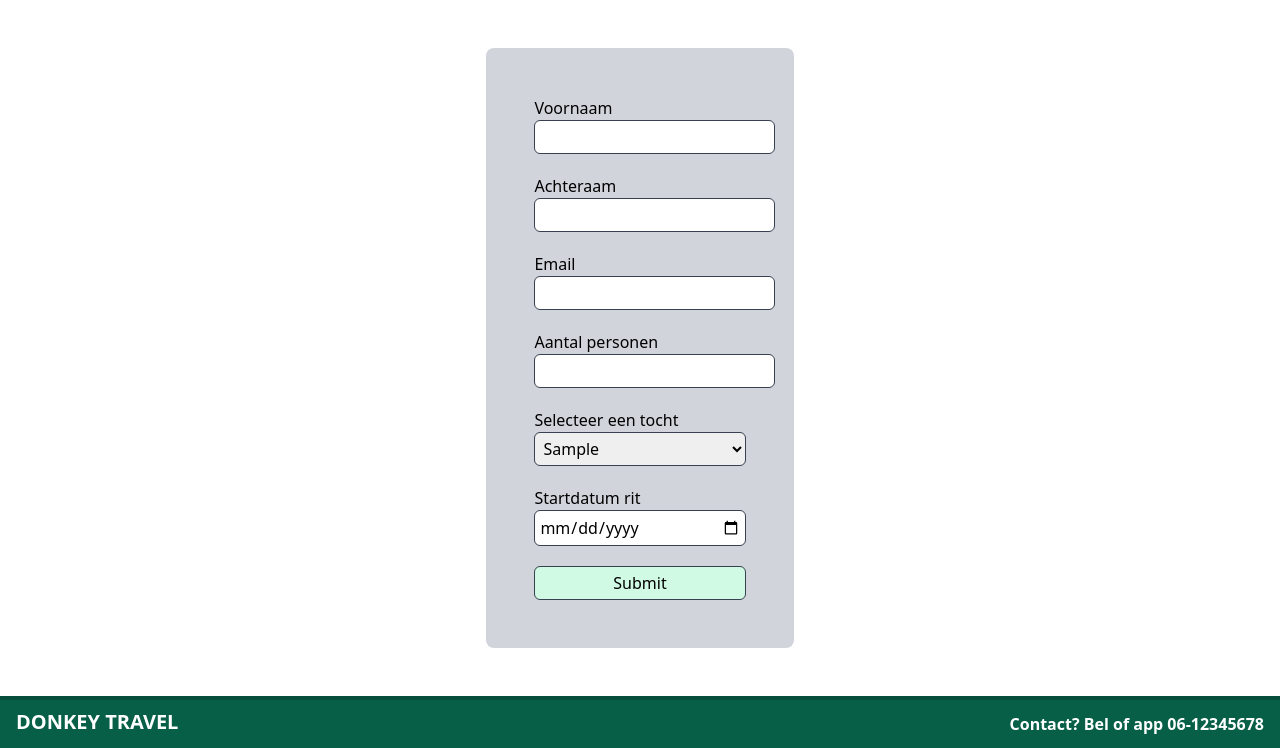
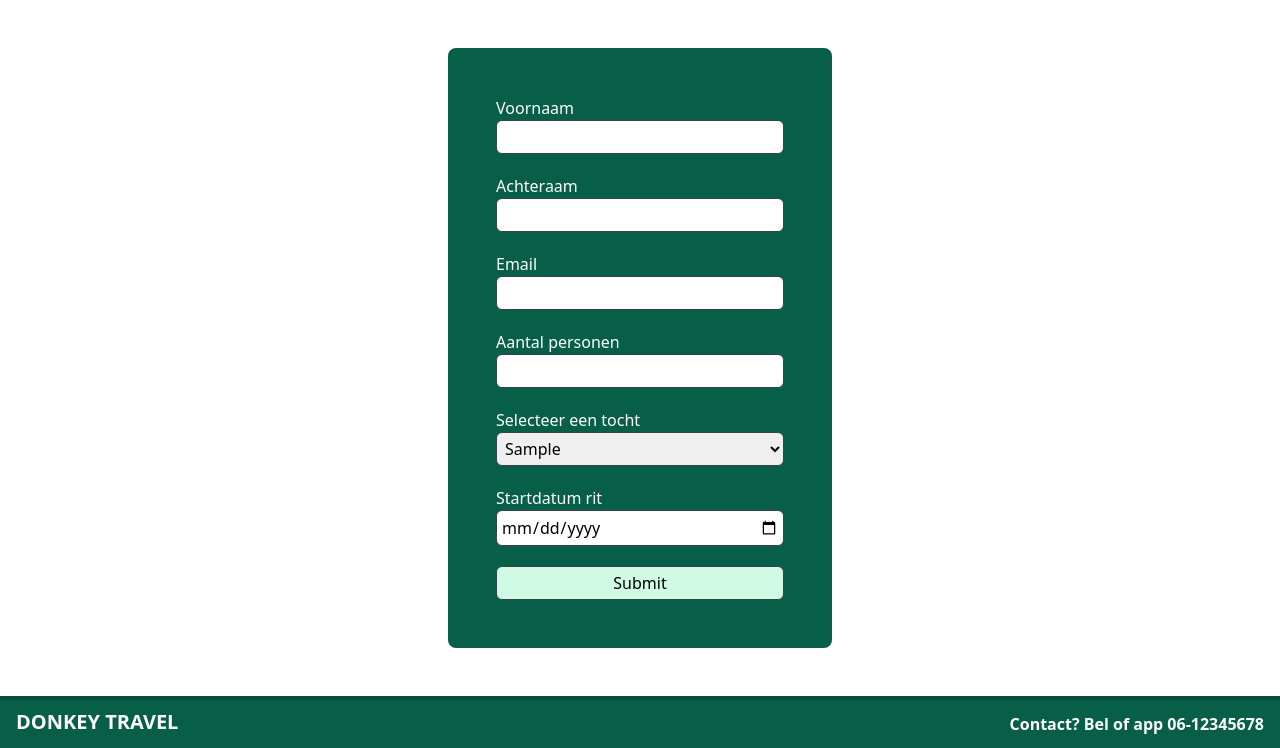
Before and after one commit to daanilio/donkeytravel, a PHP site: page /Reserveer/createReservering.php in a window 1280 px wide. Shown: the part 74-822 px from the top of the page. Run offline with PHP 8.4, Linux system fonts and the light colour scheme; tables that the repository leaves empty or names only in its code hold one stand-in row (values such as "Sample post").

Commit message:
styling update

```diff
--- a/Views/Reserveer/createReservering.php
+++ b/Views/Reserveer/createReservering.php
@@ -21,35 +21,35 @@ $tochten = new Tochten()
 ?>
 
 <main class="py-18 px-64 flex justify-center">
-    <form class="w-2/5 bg-gray-300 rounded-lg p-12 m-12  " action="createReserveringController.php" method="post">
+    <form class="w-1/2 bg-green-800 rounded-lg p-12 m-12 text-black" action="createReserveringController.php" method="post">
         <div class="mb-5">
-            <label for="voornaam">Voornaam</label>
+            <label class="text-white" for="voornaam">Voornaam</label>
             <input type="text" name="voornaam" id="voornaam"
                    class="p-1 hover:bg-gray-200 border border-gray-700 rounded-md min-w-full">
         </div>
         <div class="mb-5">
-            <label for="achternaam">Achteraam</label>
+            <label class="text-white" for="achternaam">Achteraam</label>
             <input type="text" name="achternaam" id="achternaam"
                    class="p-1 hover:bg-gray-200 border border-gray-700 rounded-md min-w-full">
         </div>
         <div class="mb-5">
-            <label for="email">Email</label>
+            <label class="text-white" for="email">Email</label>
             <input type="text" name="email" id="email"
                    class="p-1 hover:bg-gray-200 border border-gray-700 rounded-md min-w-full">
         </div>
         <div class="mb-5">
-            <label for="personen">Aantal personen</label>
+            <label class="text-white" for="personen">Aantal personen</label>
             <input type="number" name="personen" id="personen"
                    class="p-1 hover:bg-gray-200 border border-gray-700 rounded-md min-w-full">
         </div>
         <div class="mb-5">
-            <label for="tochtSelect">Selecteer een tocht</label><br>
+            <label class="text-white" or="tochtSelect">Selecteer een tocht</label><br>
             <select name="tochten" id="tochtSelect" class="p-1 hover:bg-gray-200 border border-gray-700 rounded-md min-w-full">
             <?php $tochten->getAll() ?>
             </select>
         </div>
         <div class="mb-5">
-            <label for="datum">Startdatum rit</label>
+            <label class="text-white" for="datum">Startdatum rit</label>
             <input type="date" name="datum" id="datum"
                    class="p-1 hover:bg-gray-200 border border-gray-700 rounded-md min-w-full">
         </div>
```
